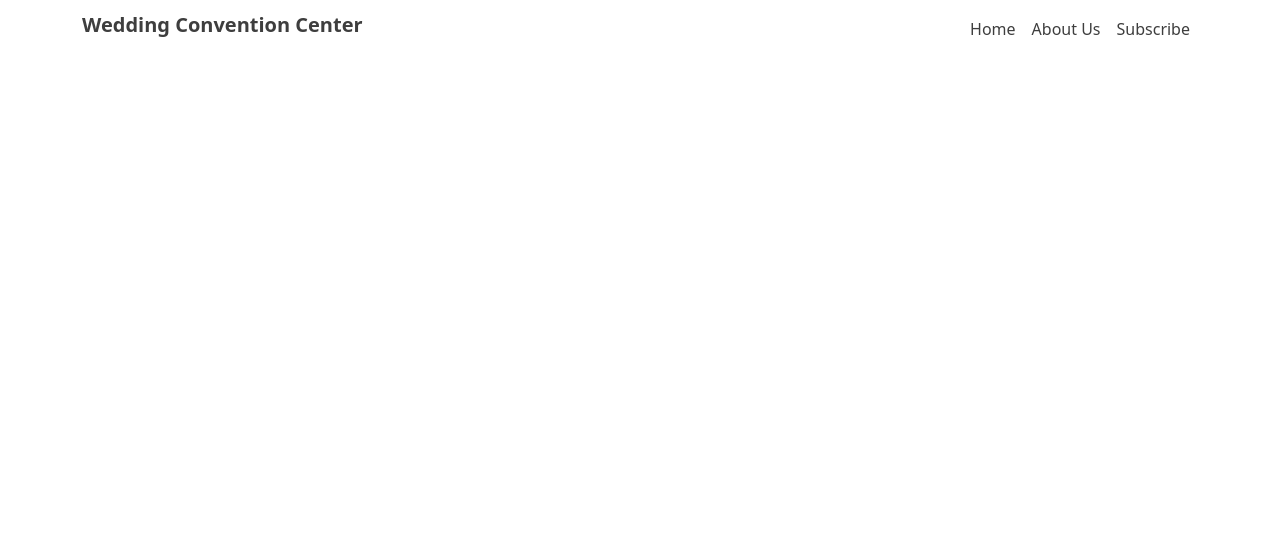
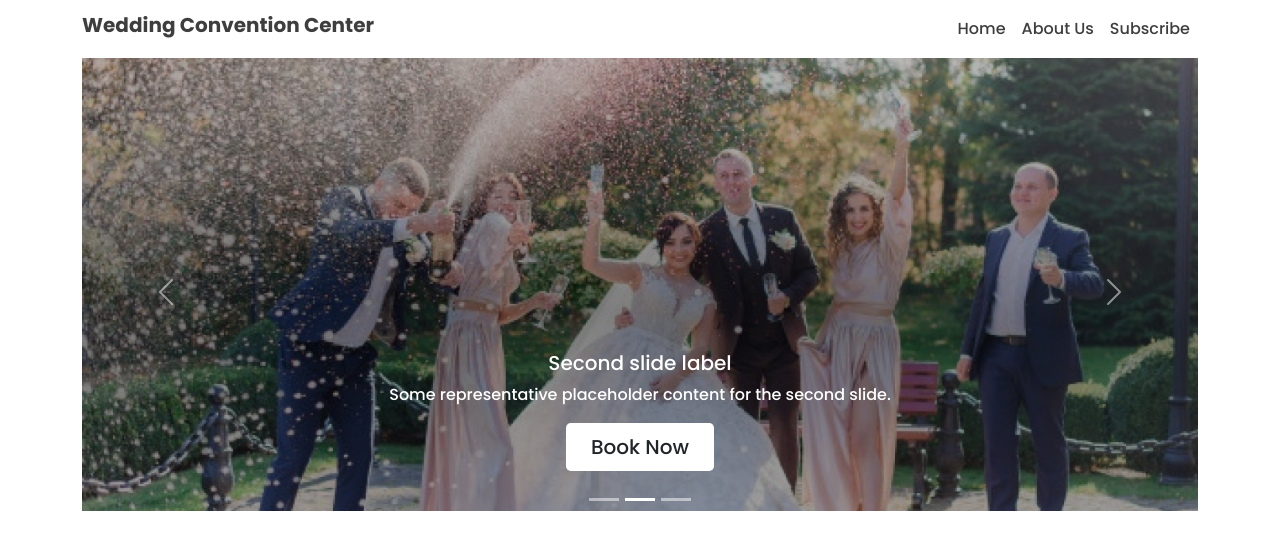
Before and after one commit to prodiproy99/wedding-ceremony, a plain HTML site: page index.html in a window 1280 px wide. Both pictures are taken after a click on the link "About Us". Drawn offline with Linux system fonts and the light colour scheme.

Commit message:
second commit

```diff
--- a/index.html
+++ b/index.html
@@ -12,6 +12,7 @@
 </head>
 <body>
     <header>
+        <!-- nav -->
         <nav class="navbar navbar-expand-lg navbar-light bg-white">
             <div class="container">
               <h2 class="navbar-brand nav-text-color fw-bold">Wedding Convention Center</h2>
@@ -34,7 +35,54 @@
               </div>
             </div>
           </nav>
+          <!-- slider -->
+          <section>
+              <div class="container">
+                <div id="carouselExampleCaptions" class="carousel slide" data-bs-ride="carousel">
+                    <div class="carousel-indicators">
+                      <button type="button" data-bs-target="#carouselExampleCaptions" data-bs-slide-to="0" class="active" aria-current="true" aria-label="Slide 1"></button>
+                      <button type="button" data-bs-target="#carouselExampleCaptions" data-bs-slide-to="1" aria-label="Slide 2"></button>
+                      <button type="button" data-bs-target="#carouselExampleCaptions" data-bs-slide-to="2" aria-label="Slide 3"></button>
+                    </div>
+                    <div class="carousel-inner">
+                      <div class="carousel-item active mb-3">
+                        <img src="images/banner.png" class="d-block w-100" alt="...">
+                        <div class="carousel-caption d-none d-md-block">
+                          <h5>The perfect venue for your next event</h5>
+                          <p>Amet minim mollit non deserunt ullamco est sit aliqua dolor do amet sint. Velit officia consequat duis enim velit </p>
+                          <button type="button" class="btn bg-white btn-lg px-4">Book Now</button>
+                        </div>
+                      </div>
+                      <div class="carousel-item mb-3">
+                        <img src="images/banner-2.png" class="d-block w-100" alt="...">
+                        <div class="carousel-caption d-none d-md-block">
+                          <h5>Second slide label</h5>
+                          <p>Some representative placeholder content for the second slide.</p>
+                          <button type="button" class="btn bg-white btn-lg px-4">Book Now</button>
+                        </div>
+                      </div>
+                      <div class="carousel-item mb-3">
+                        <img src="images/banner-3.png" class="d-block w-100 h-584" alt="...">
+                        <div class="carousel-caption d-none d-md-block">
+                          <h5>Third slide label</h5>
+                          <p>Some representative placeholder content for the third slide.</p>
+                          <button type="button" class="btn bg-white btn-lg px-4">Book Now</button>
+                        </div>
+                      </div>
+                    </div>
+                    <button class="carousel-control-prev" type="button" data-bs-target="#carouselExampleCaptions" data-bs-slide="prev">
+                      <span class="carousel-control-prev-icon" aria-hidden="true"></span>
+                      <span class="visually-hidden">Previous</span>
+                    </button>
+                    <button class="carousel-control-next" type="button" data-bs-target="#carouselExampleCaptions" data-bs-slide="next">
+                      <span class="carousel-control-next-icon" aria-hidden="true"></span>
+                      <span class="visually-hidden">Next</span>
+                    </button>
+                  </div>
+              </div>
+          </section>
     </header>
+
     <script src="js/bootstrap.bundle.min.js"></script>
 </body>
 </html>
--- a/style.css
+++ b/style.css
@@ -1,5 +1,13 @@
 @import url('https://fonts.googleapis.com/css2?family=Poppins:wght@500;600;700;800&display=swap');
 
+body{
+    font-family: 'Poppins', sans-serif;
+}
 .nav-text-color{
     color: #3E3E3E !important;
 }
+/* .banner-bg-color{
+    background: linear-gradient(180deg, rgba(0, 0, 0, 0.55) 21.92%, rgba(0, 0, 0, 0.418) 160.04%, rgba(0, 0, 0, 0.121) 160.06%) !important;
+    border-radius: 0px 0px 5px 5px !important;
+    background-blend-mode: overlay !important;
+} */
```
Also changed, not shown: images/banner-2.png (added), images/banner-3.png (added), images/wedding-day.jpg (added).
